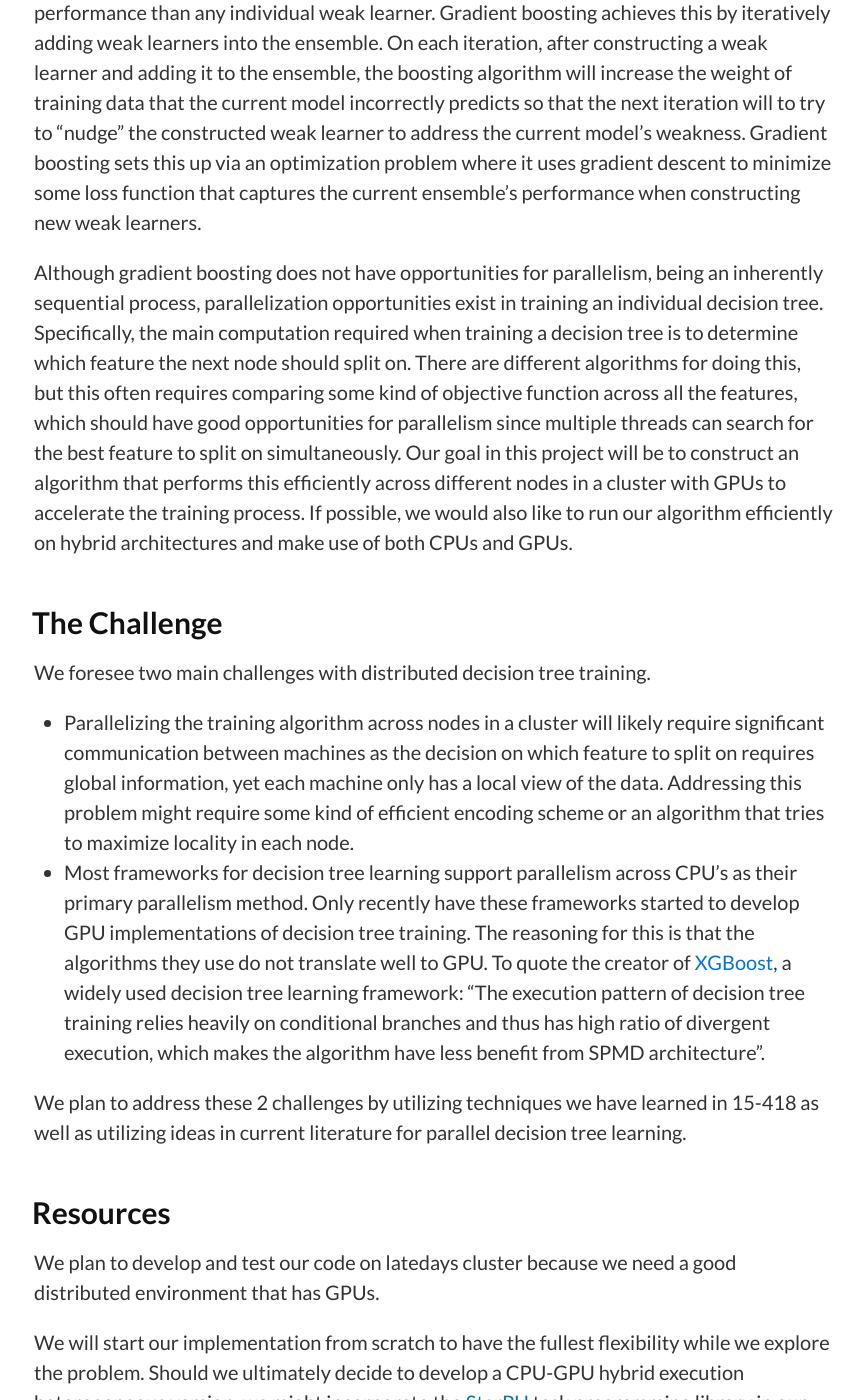
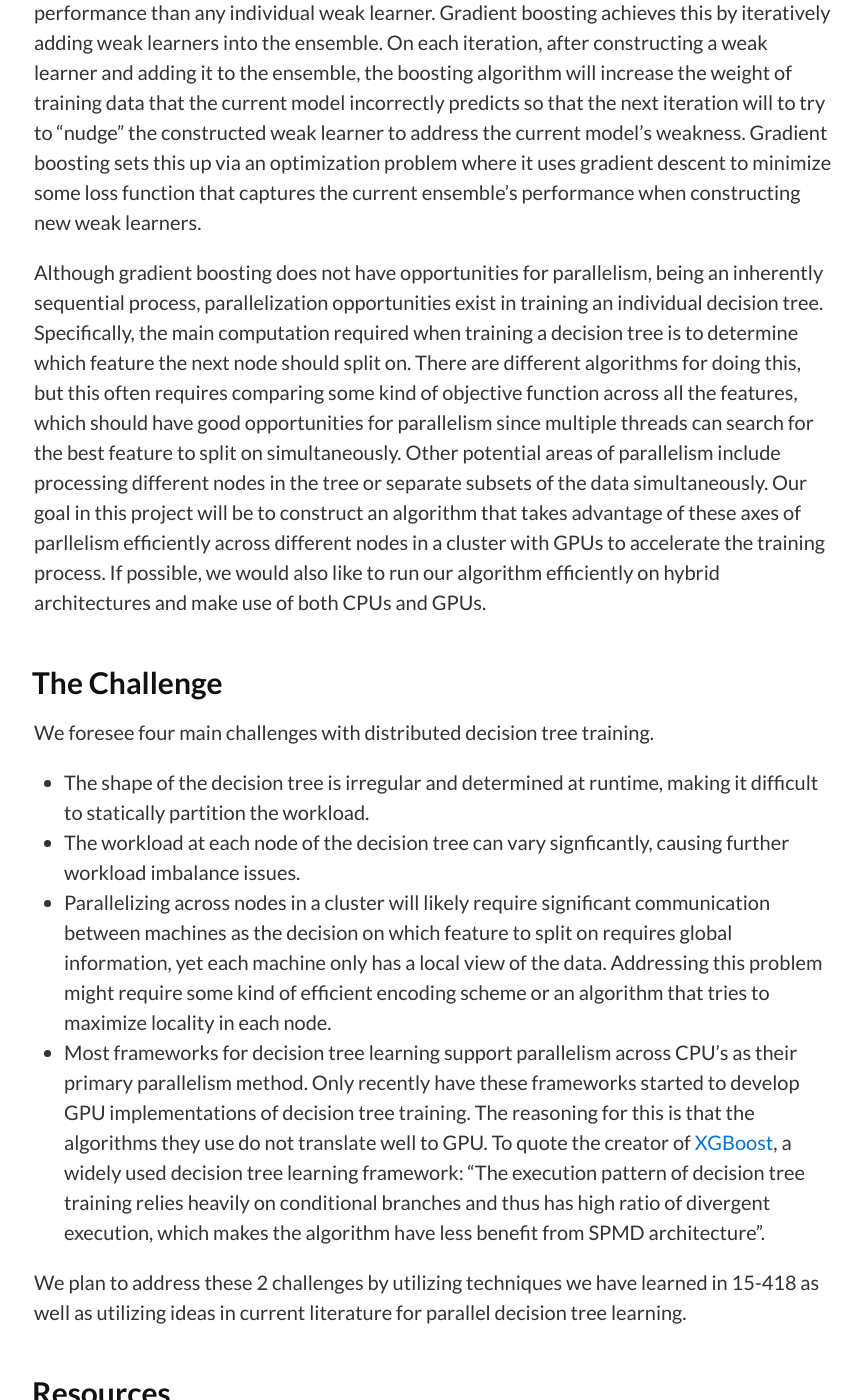
Before and after one commit to raypeng/DGBDT, a Jekyll site: the page built from index.md, in a window 1280 px wide and 1400 px high, scrolled down 1393 px. Shown: the whole window, without its empty margins (206-1070 px from the left). Built offline with Jekyll 4.4.1, drawn with Linux system fonts in a browser that asks for light colours; our own code applies the rules of GitHub Pages for plain Markdown files.

Commit message:
added challenges and axes of parallelism

```diff
--- a/index.md
+++ b/index.md
@@ -26,15 +26,20 @@ Decision trees are a common model used in machine learning and data mining to ap
 
 Ensemble learning is a machine learning technique to produce a prediction model from a collection of weak learners. The idea is that as long as the weak learner can do better than random guessing on average, then an ensemble of weak learners will have higher predictive performance than any individual weak learner. Gradient boosting achieves this by iteratively adding weak learners into the ensemble. On each iteration, after constructing a weak learner and adding it to the ensemble, the boosting algorithm will increase the weight of training data that the current model incorrectly predicts so that the next iteration will to try to “nudge” the constructed weak learner to address the current model’s weakness. Gradient boosting sets this up via an optimization problem where it uses gradient descent to minimize some loss function that captures the current ensemble’s performance when constructing new weak learners.
 
-Although gradient boosting does not have opportunities for parallelism, being an inherently sequential process, parallelization opportunities exist in training an individual decision tree. Specifically, the main computation required when training a decision tree is to determine which feature the next node should split on. There are different algorithms for doing this, but this often requires comparing some kind of objective function across all the features, which should have good opportunities for parallelism since multiple threads can search for the best feature to split on simultaneously. Our goal in this project will be to construct an algorithm that performs this efficiently across different nodes in a cluster with GPUs to accelerate the training process. If possible, we would also like to run our algorithm efficiently on hybrid architectures and make use of both CPUs and GPUs.
+Although gradient boosting does not have opportunities for parallelism, being an inherently sequential process, parallelization opportunities exist in training an individual decision tree. Specifically, the main computation required when training a decision tree is to determine which feature the next node should split on. There are different algorithms for doing this, but this often requires comparing some kind of objective function across all the features, which should have good opportunities for parallelism since multiple threads can search for the best feature to split on simultaneously. Other potential areas of parallelism include processing different nodes in the tree or separate subsets of the data simultaneously. Our goal in this project will be to construct an algorithm that takes advantage of these axes of parllelism efficiently across different nodes in a cluster with GPUs to accelerate the training process. If possible, we would also like to run our algorithm efficiently on hybrid architectures and make use of both CPUs and GPUs.
 
 
 
 ## The Challenge
 
-We foresee two main challenges with distributed decision tree training.
+We foresee four main challenges with distributed decision tree training.
 
-* Parallelizing the training algorithm across nodes in a cluster will likely require significant communication between machines as the decision on which feature to split on requires global information, yet each machine only has a local view of the data. Addressing this problem might require some kind of efficient encoding scheme or an algorithm that tries to maximize locality in each node.
+
+* The shape of the decision tree is irregular and determined at runtime, making it
+  difficult to statically partition the workload.
+* The workload at each node of the decision tree can vary signficantly, causing
+  further workload imbalance issues.
+* Parallelizing across nodes in a cluster will likely require significant communication between machines as the decision on which feature to split on requires global information, yet each machine only has a local view of the data. Addressing this problem might require some kind of efficient encoding scheme or an algorithm that tries to maximize locality in each node.
 * Most frameworks for decision tree learning support parallelism across CPU’s as their primary parallelism method. Only recently have these frameworks started to develop GPU implementations of decision tree training. The reasoning for this is that the algorithms they use do not translate well to GPU. To quote the creator of [XGBoost](https://github.com/dmlc/xgboost), a widely used decision tree learning framework: “The execution pattern of decision tree training relies heavily on conditional branches and thus has high ratio of divergent execution, which makes the algorithm have less benefit from SPMD architecture”.
 
 We plan to address these 2 challenges by utilizing techniques we have learned in 15-418 as well as utilizing ideas in current literature for parallel decision tree learning.
```
